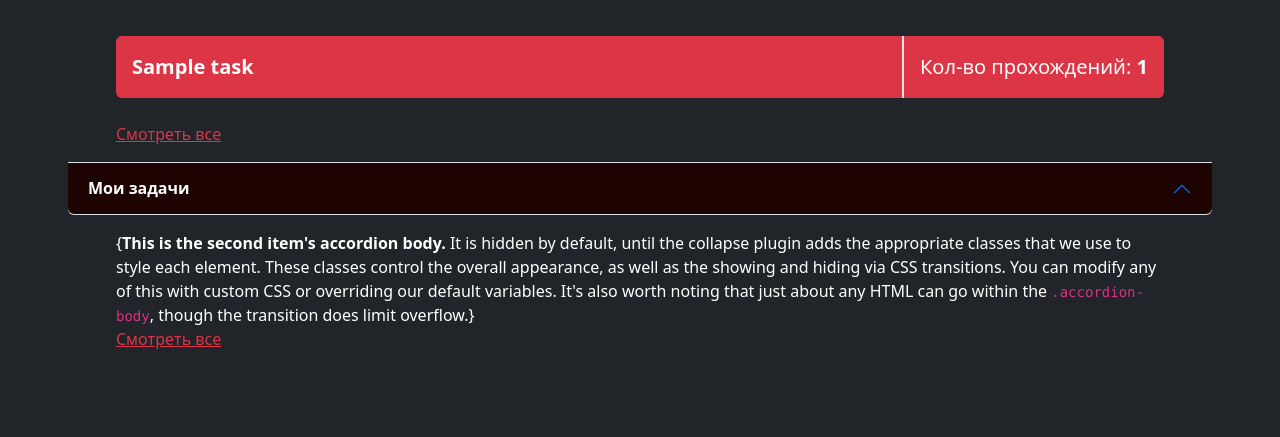
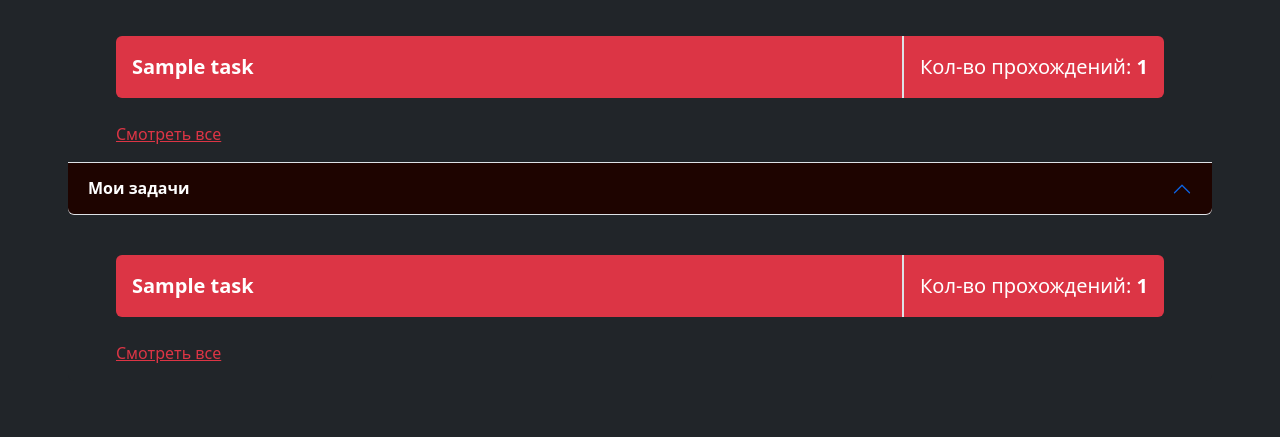
Before and after one commit to Timur1414/stego, a Django app: page /accounts/profile/1/ in a window 1280 px wide, after a click on "Мои задачи". Shown: the part 599-1036 px from the top of the page. Before the commit the page ends 948 px from the top, so only its background shows below. Run offline with Django 4.2, Linux system fonts and the light colour scheme; a user stored in the database is signed in; tables that the repository leaves empty hold one stand-in row (values such as "Sample post"); grey boxes marked "Sample" are stand-in pictures.

Commit message:
created tasks (function + frontend)

```diff
--- a/main/models.py
+++ b/main/models.py
@@ -68,6 +68,13 @@ class Task(models.Model):
     active = models.BooleanField(default=True)
     done = models.ManyToManyField(to=get_user_model())
 
+    @staticmethod
+    def get_tasks_of_user(user: get_user_model()):
+        """
+        Получение задач, которые создал пользователь
+        """
+        return Task.objects.filter(author=user)
+
     def get_done_count(self):
         """
         Получение количества пользователей, решивших задачу
--- a/main/templates/pages/profile/history_and_my_tasks.html
+++ b/main/templates/pages/profile/history_and_my_tasks.html
@@ -12,7 +12,9 @@
                 {% empty %}
                     <p>Вы ещё не решили ни одной задачи</p>
                 {% endfor %}
-                <a class="link-danger mt-3" href="#">Смотреть все</a>
+                {% if tasks_to_history %}
+                    <a class="link-danger mt-3" href="#">Смотреть все</a>
+                {% endif %}
             </div>
         </div>
     </div>
@@ -24,9 +26,14 @@
         </h2>
         <div id="panelsStayOpen-collapseTwo" class="accordion-collapse collapse" aria-labelledby="panelsStayOpen-headingTwo">
             <div class="accordion-body px-5">
-                {<strong>This is the second item's accordion body.</strong> It is hidden by default, until the collapse plugin adds the appropriate classes that we use to style each element. These classes control the overall appearance, as well as the showing and hiding via CSS transitions. You can modify any of this with custom CSS or overriding our default variables. It's also worth noting that just about any HTML can go within the <code>.accordion-body</code>, though the transition does limit overflow.}
-                <br>
-                <a class="link-danger" href="#">Смотреть все</a>
+                {% for item in created_tasks %}
+                    {% include "pages/profile/task_card.html" %}
+                {% empty %}
+                    <p>Вы ещё не создали ни одной задачи</p>
+                {% endfor %}
+                {% if created_tasks %}
+                    <a class="link-danger" href="#">Смотреть все</a>
+                {% endif %}
             </div>
         </div>
     </div>
--- a/main/views.py
+++ b/main/views.py
@@ -67,9 +67,14 @@ class ProfilePage(LoginRequiredMixin, DetailView):
         context['username'] = user.username
         context['pagename'] = user.username
         context['avatar'] = usersettings.avatar
-        tasks_to_history = Task.get_done_tasks(self.object)[:10]
-        context['tasks_to_history'] = [
-            [task, task.get_done_count()] for task in tasks_to_history
+        if user == self.request.user:
+            tasks_to_history = Task.get_done_tasks(self.object)[:10]
+            context['tasks_to_history'] = [
+                [task, task.get_done_count()] for task in tasks_to_history
+            ]
+        created_tasks = Task.get_tasks_of_user(user)[:10]
+        context['created_tasks'] = [
+            [task, task.get_done_count()] for task in created_tasks
         ]
         return context
 
```
Also changed, not shown: main/templates/pages/profile/created_tasks.html (+8 -3 lines).
